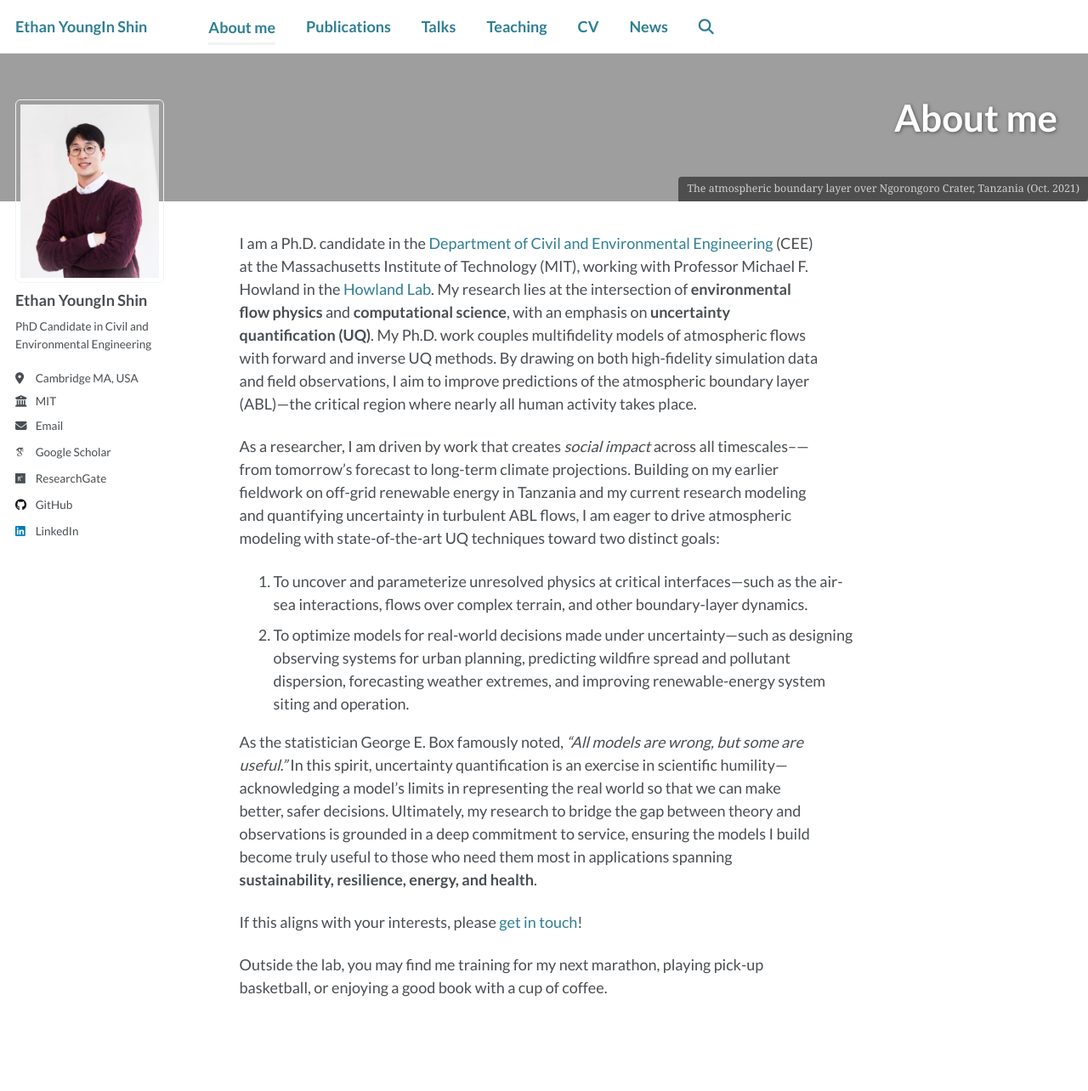
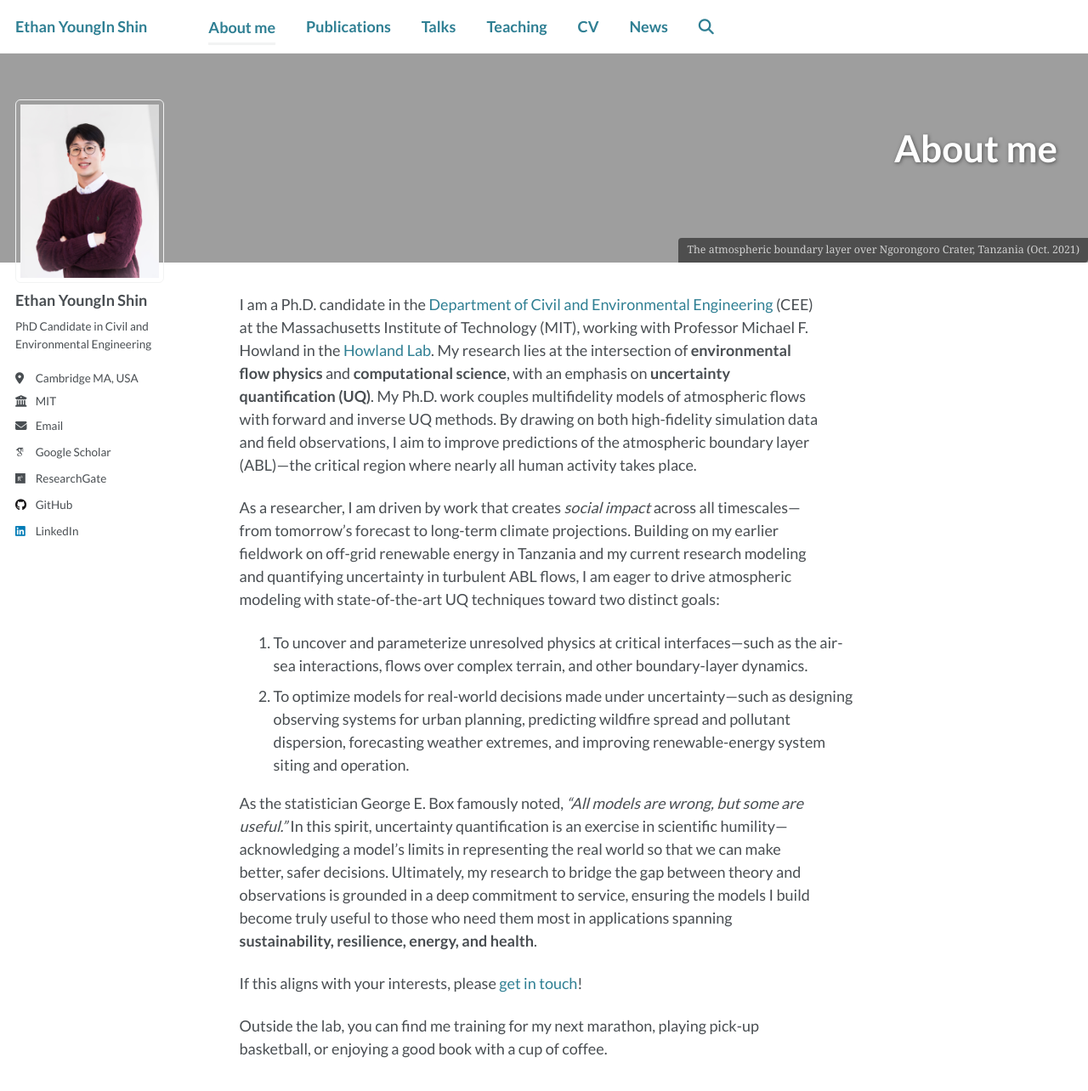
Before and after one commit to duddlshin/duddlshin.github.io, a Jekyll site: the page built from _pages/about.md, in a window 1280 px wide and 1400 px high. Shown: the top 1284 px of the window at 85% size. Built offline with Jekyll 4.4.1, drawn with Linux system fonts in a browser that asks for light colours; some web fonts are replaced.

Commit message:
Taller banner

```diff
--- a/_pages/about.md
+++ b/_pages/about.md
@@ -14,7 +14,7 @@ My research lies at the intersection of **environmental flow physics** and **com
 My Ph.D. work couples multifidelity models of atmospheric flows with forward and inverse UQ methods.
 By drawing on both high-fidelity simulation data and field observations, I aim to improve predictions of the atmospheric boundary layer (ABL)---the critical region where nearly all human activity takes place.
 
-As a researcher, I am driven by work that creates *social impact* across all timescales--—from tomorrow's forecast to long-term climate projections.
+As a researcher, I am driven by work that creates *social impact* across all timescales---from tomorrow's forecast to long-term climate projections.
 Building on my earlier fieldwork on off-grid renewable energy in Tanzania and my current research modeling and quantifying uncertainty in turbulent ABL flows, I am eager to drive atmospheric modeling with state-of-the-art UQ techniques toward two distinct goals:
 
 1. To uncover and parameterize unresolved physics at critical interfaces---such as the air-sea interactions, flows over complex terrain, and other boundary-layer dynamics.
@@ -27,4 +27,4 @@ Ultimately, my research to bridge the gap between theory and observations is gro
 If this aligns with your interests, please [get in touch](mailto:{{ site.author.email }})!
 
 
-Outside the lab, you may find me training for my next marathon, playing pick-up basketball, or enjoying a good book with a cup of coffee.
+Outside the lab, you can find me training for my next marathon, playing pick-up basketball, or enjoying a good book with a cup of coffee.
--- a/_sass/layout/_page.scss
+++ b/_sass/layout/_page.scss
@@ -117,7 +117,7 @@
   &--overlay {
     position: relative;
     margin-bottom: 2em;
-    padding: 3em 0;
+    padding: 5em 0;
     @include clearfix;
     background-size: cover;
     background-repeat: no-repeat;
```
